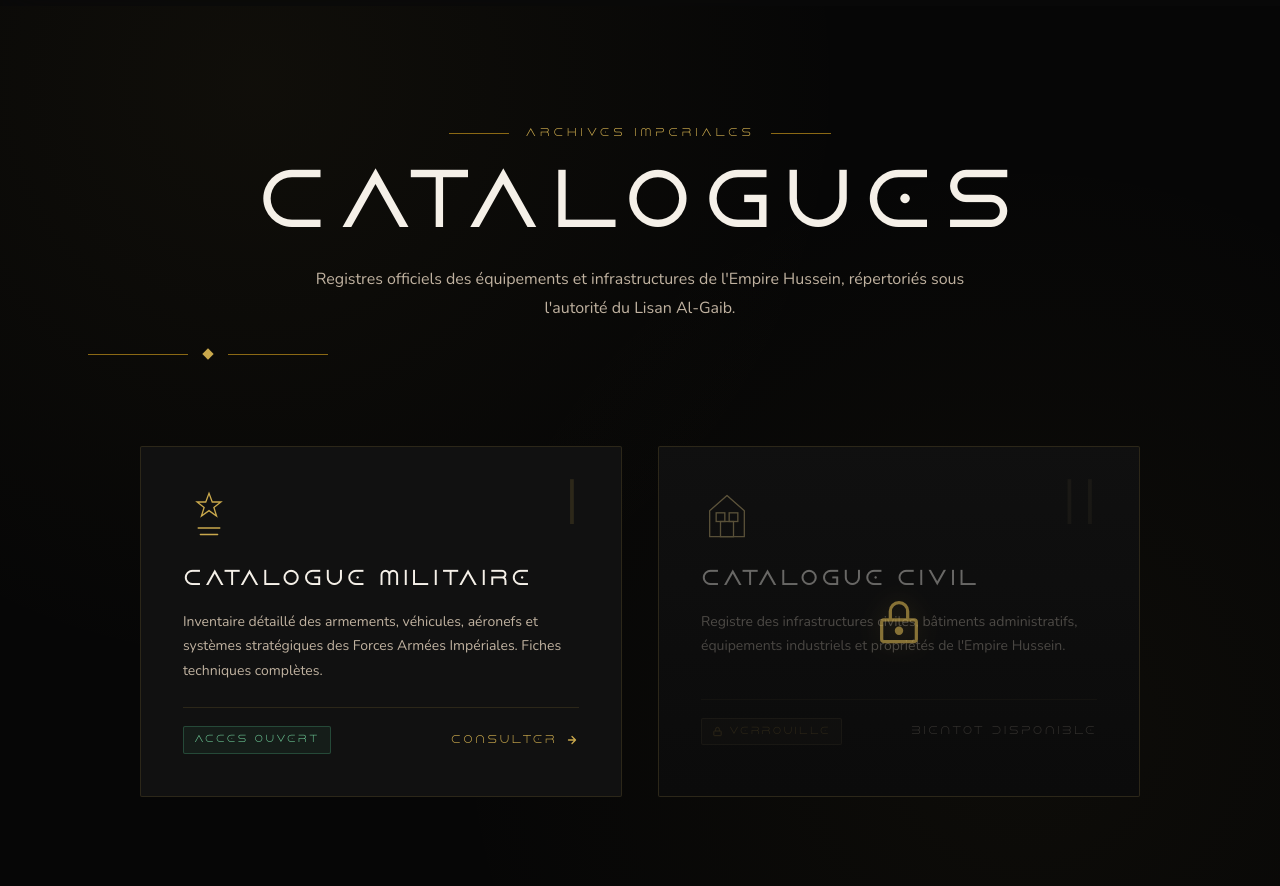
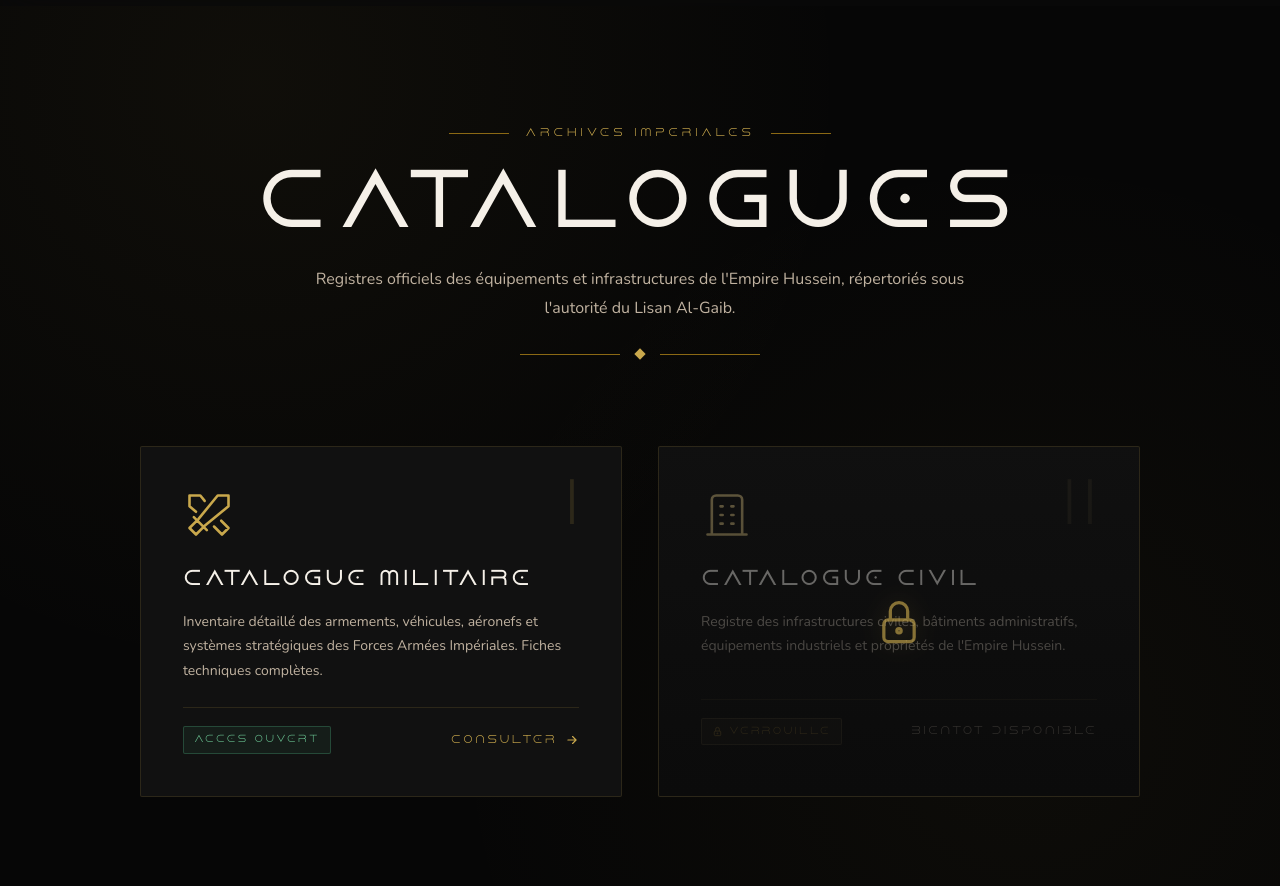
Before and after one commit to BJBellum/Empire-Hussein, a plain HTML site: page catalogues.html in a window 1280 px wide. Shown: the part 66-952 px from the top of the page. Drawn offline with Linux system fonts and the light colour scheme.

Commit message:
Changements

```diff
--- a/catalogues.html
+++ b/catalogues.html
@@ -108,9 +108,9 @@
                         <div class="hub-card-inner">
                             <div class="hub-card-number">I</div>
                             <div class="hub-card-icon">
-                                <svg viewBox="0 0 48 48" fill="none" stroke="currentColor" stroke-width="1.2">
-                                    <path d="M24 4l3 8h8l-6.5 5 2.5 8L24 20l-7 5 2.5-8L13 12h8z"/>
-                                    <path d="M14 36h20M16 42h16" stroke-linecap="round"/>
+                                <!-- icones.js.org — tabler:swords -->
+                                <svg viewBox="0 0 24 24" fill="none" stroke="currentColor" stroke-width="1.2" stroke-linecap="round" stroke-linejoin="round">
+                                    <path d="M21 3v5l-11 9l-4 4l-3-3l4-4l9-11zM5 13l6 6m3.32-1.68L18 21l3-3l-3.365-3.365M10 5.5L8 3H3v5l3 2.5"/>
                                 </svg>
                             </div>
                             <h2 class="hub-card-title">CATALOGUE MILITAIRE</h2>
@@ -122,8 +122,9 @@
                                 <span class="hub-card-status hub-card-status--open">ACCES OUVERT</span>
                                 <span class="hub-card-cta">
                                     CONSULTER
-                                    <svg viewBox="0 0 16 16" fill="none" stroke="currentColor" stroke-width="1.5">
-                                        <path d="M4 8h8M8 4l4 4-4 4" stroke-linecap="round" stroke-linejoin="round"/>
+                                    <!-- icones.js.org — tabler:arrow-right -->
+                                    <svg viewBox="0 0 24 24" fill="none" stroke="currentColor" stroke-width="2" stroke-linecap="round" stroke-linejoin="round">
+                                        <path d="M5 12h14m-6 6l6-6m-6-6l6 6"/>
                                     </svg>
                                 </span>
                             </div>
@@ -135,11 +136,9 @@
                         <div class="hub-card-inner">
                             <div class="hub-card-number">II</div>
                             <div class="hub-card-icon">
-                                <svg viewBox="0 0 48 48" fill="none" stroke="currentColor" stroke-width="1.2">
-                                    <path d="M8 44V20l16-14 16 14v24H8z" stroke-linejoin="round"/>
-                                    <rect x="18" y="30" width="12" height="14"/>
-                                    <rect x="14" y="22" width="8" height="8"/>
-                                    <rect x="26" y="22" width="8" height="8"/>
+                                <!-- icones.js.org — tabler:building -->
+                                <svg viewBox="0 0 24 24" fill="none" stroke="currentColor" stroke-width="1.2" stroke-linecap="round" stroke-linejoin="round">
+                                    <path d="M3 21h18M9 8h1m-1 4h1m-1 4h1m4-8h1m-1 4h1m-1 4h1M5 21V5a2 2 0 0 1 2-2h10a2 2 0 0 1 2 2v16"/>
                                 </svg>
                             </div>
                             <h2 class="hub-card-title">CATALOGUE CIVIL</h2>
@@ -149,9 +148,10 @@
                             </p>
                             <div class="hub-card-meta">
                                 <span class="hub-card-status hub-card-status--locked">
-                                    <svg viewBox="0 0 24 24" fill="none" stroke="currentColor" stroke-width="2">
-                                        <rect x="4" y="11" width="16" height="10" rx="1"/>
-                                        <path d="M8 11V7a4 4 0 018 0v4"/>
+                                    <!-- icones.js.org — tabler:lock -->
+                                    <svg viewBox="0 0 24 24" fill="none" stroke="currentColor" stroke-width="2" stroke-linecap="round" stroke-linejoin="round">
+                                        <path d="M5 13a2 2 0 0 1 2-2h10a2 2 0 0 1 2 2v6a2 2 0 0 1-2 2H7a2 2 0 0 1-2-2z"/>
+                                        <path d="M11 16a1 1 0 1 0 2 0a1 1 0 0 0-2 0m-3-5V7a4 4 0 1 1 8 0v4"/>
                                     </svg>
                                     VERROUILLE
                                 </span>
@@ -159,10 +159,10 @@
                             </div>
                         </div>
                         <div class="hub-card-lock-overlay" aria-hidden="true">
-                            <svg viewBox="0 0 24 24" fill="none" stroke="currentColor" stroke-width="1.5">
-                                <rect x="4" y="11" width="16" height="10" rx="1"/>
-                                <path d="M8 11V7a4 4 0 018 0v4"/>
-                                <circle cx="12" cy="16" r="1.2" fill="currentColor"/>
+                            <!-- icones.js.org — tabler:lock -->
+                            <svg viewBox="0 0 24 24" fill="none" stroke="currentColor" stroke-width="1.5" stroke-linecap="round" stroke-linejoin="round">
+                                <path d="M5 13a2 2 0 0 1 2-2h10a2 2 0 0 1 2 2v6a2 2 0 0 1-2 2H7a2 2 0 0 1-2-2z"/>
+                                <path d="M11 16a1 1 0 1 0 2 0a1 1 0 0 0-2 0m-3-5V7a4 4 0 1 1 8 0v4"/>
                             </svg>
                         </div>
                     </div>
--- a/css/style.css
+++ b/css/style.css
@@ -438,6 +438,7 @@ button {
 .hero-divider {
     display: flex;
     align-items: center;
+    justify-content: center;
     gap: 16px;
 }
 
```
